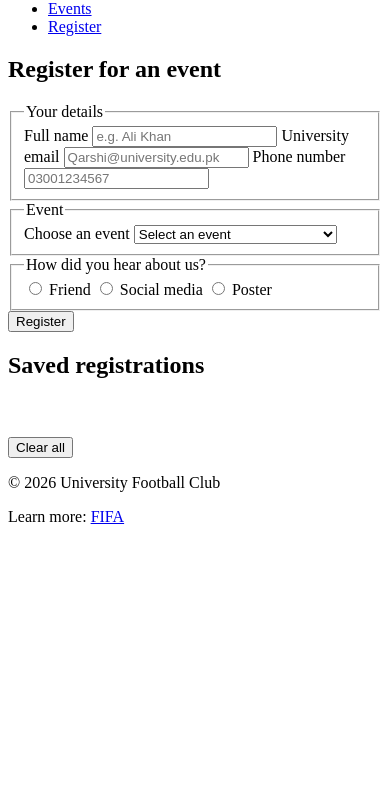
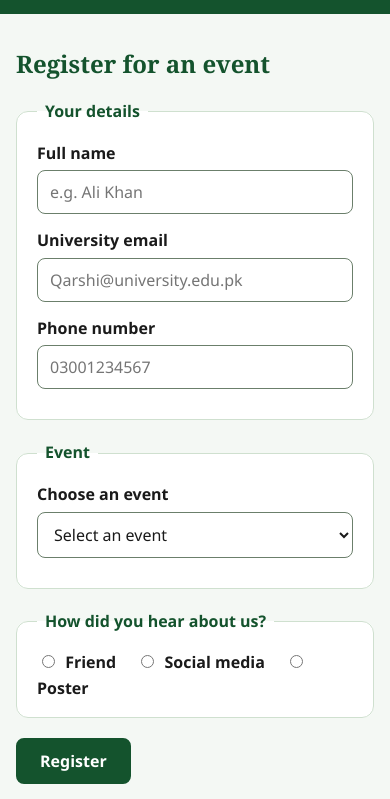
Before and after one commit to syedukashashahid/cit331-Assignment-1_0031, a plain HTML site: page register.html in a window 390 px wide. Shown: the part 98-897 px from the top of the page. Before the commit the page ends 844 px from the top, so only its background shows below. Drawn offline with Linux system fonts and the light colour scheme.

Commit message:
Add external stylesheet with Flexbox layout and responsive design

```diff
--- a/css/style.css
+++ b/css/style.css
@@ -1,3 +1,222 @@
+/* ===== University Football Club: style.css ===== */
+/* Follows CIT331 Lecture 3: selectors, box model, positioning, Flexbox, responsive design */
+
+/* ---------- 1. Variables and base (custom properties, box-sizing, inheritance) ---------- */
+:root {
+  --brand: #14532d;
+  --accent: #facc15;
+  --bg: #f4f8f4;
+  --surface: #ffffff;
+  --text: #1a1a1a;
+  --muted: #4b5b4b;
+  --border: #cfe0cf;
+  --space: 16px;
+}
+
+* {
+  box-sizing: border-box;
+}
+
+body {
+  margin: 0;
+  font-family: "Segoe UI", Arial, sans-serif;
+  font-size: 1rem;
+  line-height: 1.6;
+  color: var(--text);
+  background: var(--bg);
+}
+
+img {
+  max-width: 100%;
+  height: auto;
+}
+
+/* ---------- 2. Headings and links (grouping selector, pseudo-classes) ---------- */
+h1, h2, h3 {
+  font-family: Georgia, "Times New Roman", serif;
+  color: var(--brand);
+  line-height: 1.2;
+}
+
+a {
+  color: var(--brand);
+}
+
+a:hover {
+  color: #000000;
+}
+
+/* Accessibility: always keep a clear focus outline */
+a:focus, button:focus, input:focus, select:focus {
+  outline: 3px solid #1d4ed8;
+}
+
+/* Attribute selector + pseudo-element: mark external links */
+a[href^="https"]::after {
+  content: " (external)";
+  font-size: 0.85em;
+}
+
+/* ---------- 3. Header and navigation (Flexbox, sticky positioning) ---------- */
+header {
+  position: sticky;
+  top: 0;
+  background: var(--brand);
+  padding: var(--space) 24px;
+  display: flex;
+  flex-direction: column;
+  align-items: flex-start;
+  gap: 12px;
+}
+
+header h1 {
+  color: #ffffff;
+  margin: 0;
+  font-size: 1.4rem;
+}
+
+nav > ul {
+  display: flex;
+  flex-wrap: wrap;
+  gap: 8px;
+  list-style: none;
+  margin: 0;
+  padding: 0;
+}
+
+nav a {
+  display: block;
+  color: #ffffff;
+  text-decoration: none;
+  padding: 8px 14px;
+  border-radius: 8px;
+}
+
+nav a:hover {
+  background: rgba(255, 255, 255, 0.2);
+  color: #ffffff;
+}
+
+nav a.active {
+  background: var(--accent);
+  color: var(--text);
+  font-weight: bold;
+}
+
+nav a:focus, footer a:focus {
+  outline: 3px solid #ffffff;
+}
+
+/* ---------- 4. Main area and cards (box model) ---------- */
+main {
+  max-width: 1000px;
+  margin: 0 auto;
+  padding: var(--space);
+}
+
+section {
+  margin-bottom: 32px;
+}
+
+article, aside {
+  background: var(--surface);
+  border: 1px solid var(--border);
+  border-radius: 12px;
+  padding: 20px;
+}
+
+figure {
+  margin: var(--space) 0;
+}
+
+figcaption {
+  color: var(--muted);
+  font-size: 0.9rem;
+}
+
+/* Event cards side by side (Flexbox) */
+.event-list {
+  display: flex;
+  flex-wrap: wrap;
+  gap: var(--space);
+}
+
+.event-list article {
+  flex: 1 1 250px;
+}
+
+/* ---------- 5. Footer (Flexbox) ---------- */
+footer {
+  background: var(--brand);
+  color: #ffffff;
+  padding: 20px 24px;
+  display: flex;
+  flex-direction: column;
+  gap: 8px;
+}
+
+footer p {
+  margin: 0;
+}
+
+footer a {
+  color: #ffffff;
+}
+
+footer a:hover {
+  color: var(--accent);
+}
+
+/* ---------- 6. Forms ---------- */
+fieldset {
+  background: var(--surface);
+  border: 1px solid var(--border);
+  border-radius: 12px;
+  padding: 16px 20px;
+  margin: 0 0 20px;
+}
+
+legend {
+  font-weight: bold;
+  color: var(--brand);
+  padding: 0 8px;
+}
+
+label {
+  font-weight: bold;
+}
+
+/* Attribute selectors for input types */
+input[type="text"], input[type="email"], input[type="tel"], select {
+  display: block;
+  width: 100%;
+  padding: 10px 12px;
+  margin: 4px 0 14px;
+  border: 1px solid #6b7f6b;
+  border-radius: 8px;
+  font-family: inherit;
+  font-size: 1rem;
+  background: #ffffff;
+  color: var(--text);
+}
+
+input[type="radio"] {
+  margin-right: 6px;
+}
+
+/* Adjacent sibling combinator: label right after a radio */
+input[type="radio"] + label {
+  margin-right: 16px;
+}
+
+button {
+  background: var(--brand);
+  color: #ffffff;
+  font-family: inherit;
+  font-size: 1rem;
+  font-weight: bold;
+  padding: 10px 22px;
+  border: 2px solid var(--brand);
   border-radius: 8px;
 }
 
```
